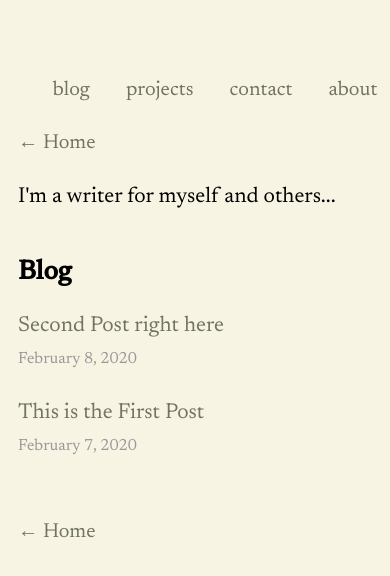
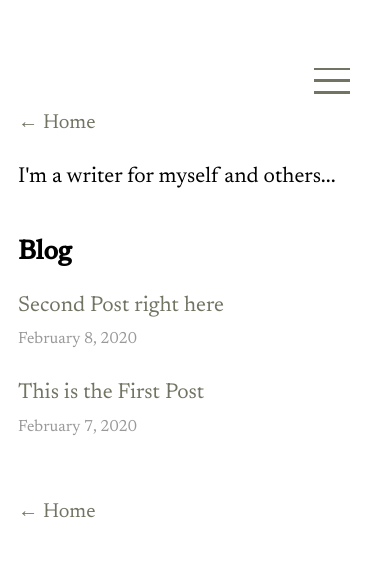
Before and after one commit to ahmedjahmi/new-site, a Next.js app: page /blog in a window 390 px wide. Shown: the top 576 px of the page. Built offline with nearby package versions, Linux system fonts and the light colour scheme.

Commit message:
Add responsive nav bar WIP

```diff
--- a/components/nav.js
+++ b/components/nav.js
@@ -6,12 +6,11 @@ const name = 'Ahmed Jahmi';
 export default function Nav() {
   return (
 		<nav className={styles.nav}>
-			<div>
+			<div className={styles.navImage}>
 				<Link href='/'>
 					<a>
 						<img
 							src='/images/profile.jpg'
-							className={styles.navImage}
 							alt={name}
 						/>
 					</a>
@@ -39,6 +38,11 @@ export default function Nav() {
           </Link>
         </li>
 			</ul>
+      <div className={styles.mobileBar}>
+        <span></span>
+        <span></span>
+        <span></span>
+      </div>
 		</nav>
 	);
 }
--- a/components/nav.module.scss
+++ b/components/nav.module.scss
@@ -4,17 +4,73 @@
   display: flex;
   flex-direction: row;
   align-items: center;
+  margin: 0;
+  @media(max-width: 36rem) {
+      margin-left: auto;
+    }
+  .mobileBar {
+    @media(max-width: 36rem) {
+      display: flex;
+    }
+    display: none;
+    flex-direction: column;
+    align-items: center;
+    justify-content: center;
+    padding: 0.5rem 1rem;
+
+    &:hover {
+      background: base.$color-secondary-light;
+    }
+    span {
+      display: block;
+      height: 0.15rem;
+      margin: 0.25rem;
+      width: 2rem;
+      background: base.$color-secondary-dark;
+
+    }
+  }
   ul {
     display: flex;
     flex-direction: row;
+    list-style: none;
+    margin: 0;
+    padding: 0;
+    @media(max-width: 36rem) {
+      display: none;
+    }
+  }
+
   li {
         display: inline-block;
-          margin: 0 1rem;
       }
+
+  a {
+    display: inline-block;
+    text-decoration: none;
+    padding: 0.5rem 1rem;
+    &:hover {
+      background: base.$color-secondary-light;
+    }
+
   }
 }
 .navImage {
-  width: 3rem;
-  height: 3rem;
+  @media(max-width: 36rem) {
+    display: none;
+  }
+  a {
+    padding: 0;
+    margin-right: 1rem;
+    border-radius: 50px;
+    &:hover {
+      box-shadow: 2px 2px 5px 0px rgba(0, 0, 0, 1);
+    }
+
+  }
+  img {
+    width: 2.5rem;
+    height: 2.5rem;
     border-radius: 9999px;
   }
+}
--- a/styles/globals.scss
+++ b/styles/globals.scss
@@ -8,7 +8,7 @@ body {
   //   Cantarell, Fira Sans, Droid Sans, Helvetica Neue, sans-serif;
   line-height: base.$line-height;
   font-size: base.$font-size;
-  background-color: base.$color-primary;
+  background-color: base.$color-primary-light;
   color: base.$color-text-dark;
   font-family: base.$font-theme;
 }
```
Lines whose indentation alone changed are shown as unchanged.
